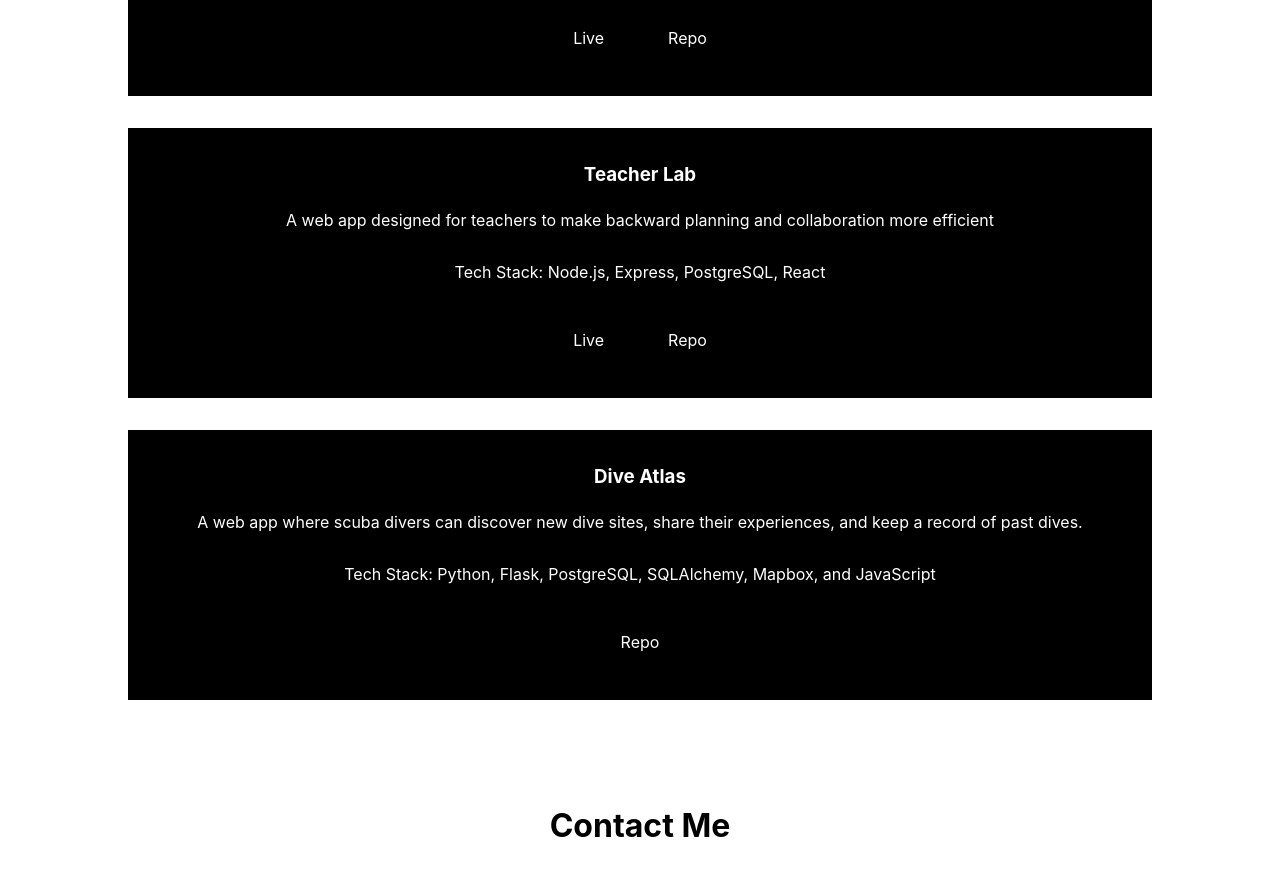
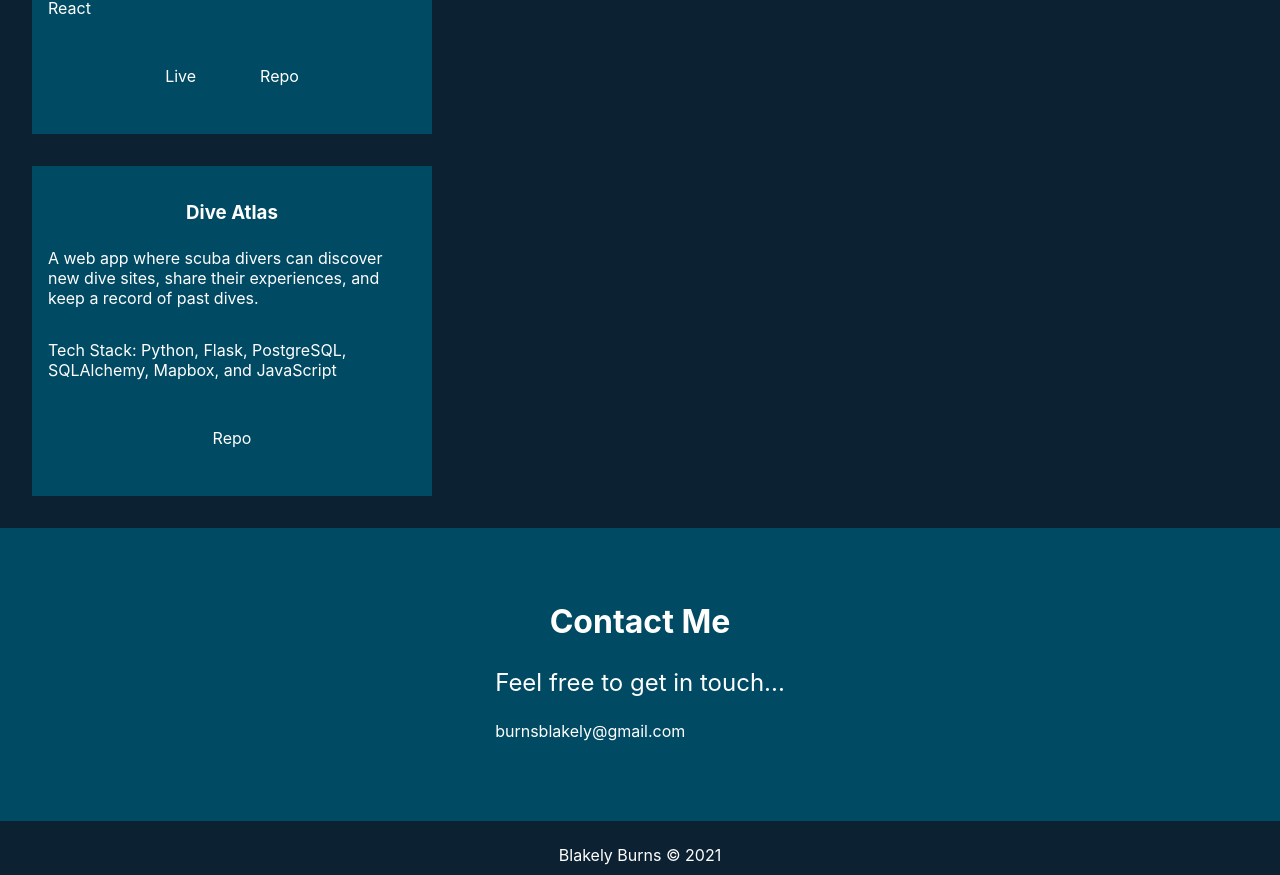
Before and after one commit to blakes24/next-portfolio, a Next.js app: page / in a window 1280 px wide. Shown: the part 2843-3718 px from the top of the page. Built offline with nearby package versions, Linux system fonts and the light colour scheme.

Commit message:
Add color variables

```diff
--- a/components/Navbar.tsx
+++ b/components/Navbar.tsx
@@ -21,7 +21,7 @@ const Navbar: React.FC = () => {
   const links = (
     <ul>
       <li onClick={toggleMenu}>
-        <Link href="/">
+        <Link href="#">
           <a>Home</a>
         </Link>
       </li>
--- a/pages/index.tsx
+++ b/pages/index.tsx
@@ -11,7 +11,7 @@ const Home: React.FC = () => {
       <div className={styles.landing}>
         <h1 className={styles.title}>Blakely Burns</h1>
         <p className={styles.description}>Full-stack web developer</p>
-        <Link href="/projects">
+        <Link href="#projects">
           <a className={styles.link}>View my work</a>
         </Link>
       </div>
--- a/styles/About.module.scss
+++ b/styles/About.module.scss
@@ -3,6 +3,11 @@
 .main {
   max-width: 1200px;
   text-align: center;
+  // color: $primary-dark;
+
+  // h2 {
+  //   color: $primary-dark;
+  // }
 }
 
 .bio {
--- a/styles/Footer.module.scss
+++ b/styles/Footer.module.scss
@@ -1,7 +1,7 @@
 @import "variables";
 
 .footer {
-  background-color: black;
+  background-color: $primary-dark;
   color: white;
   padding: 1.5rem;
   margin-top: 2rem;
--- a/styles/Home.module.scss
+++ b/styles/Home.module.scss
@@ -1,3 +1,5 @@
+@import 'variables';
+
 .main {
   padding: 0;
   margin: 0;
@@ -21,9 +23,9 @@
   align-items: center;
   margin: 0;
   min-height: 100vh;
-  color: whitesmoke;
-  background-color: black;
   width: 100vw;
+  background-color: $primary-dark;
+  color: $light;
 }
 
 .title {
@@ -43,7 +45,7 @@
 }
 
 .link {
-  background-color: black;
+  background-color: $primary;
   color: white;
   padding: .8rem;
   border-radius: .5rem;
--- a/styles/Navbar.module.scss
+++ b/styles/Navbar.module.scss
@@ -1,7 +1,9 @@
+@import 'variables';
+
 .main {
   padding: 1rem;
   width: 100%;
-  background-color: black;
+  background-color: $primary-dark;
   color: white;
   display: flex;
   justify-content: flex-end;
--- a/styles/ProjectCard.module.scss
+++ b/styles/ProjectCard.module.scss
@@ -1,13 +1,13 @@
 @import "variables";
 
 .main {
-  background-color: $dark;
+  background-color: $primary;
   color: $light;
   display: flex;
   flex-direction: column;
   justify-content: center;
   align-items: center;
-  width: 80vw;
+  max-width: 400px;
   padding: 1rem;
   margin: 2rem;
 
--- a/styles/ProjectContainer.module.scss
+++ b/styles/ProjectContainer.module.scss
@@ -1,15 +1,14 @@
 @import "variables";
 
 .main {
-  // background-color: $dark;
-  // color: $light;
+  color: $light;
+  background-color: $primary-dark;
   // display: flex;
   // flex-direction: column;
   // justify-content: center;
   // align-items: center;
-  // width: 80vw;
+  width: 100vw;
   // padding: 1rem;
-  // margin: 2rem;
 
   h2 {
     text-align: center;
--- a/styles/globals.scss
+++ b/styles/globals.scss
@@ -1,3 +1,5 @@
+@import 'variables';
+
 html,
 body {
   padding: 0;
@@ -5,7 +7,12 @@ body {
   scroll-behavior: smooth;
   font-family: -apple-system, BlinkMacSystemFont, Segoe UI, Roboto, Oxygen,
     Ubuntu, Cantarell, Fira Sans, Droid Sans, Helvetica Neue, sans-serif;
+  background-color: $primary;
+  color: $light;
+  scroll-padding-top: 64px;
 }
+
+
 
 a {
   color: inherit;
--- a/styles/variables.scss
+++ b/styles/variables.scss
@@ -12,3 +12,7 @@ $bp-mobile: 480px;
 
  $dark: black;
  $light: white;
+ $primary: #014a64;
+ $primary-dark: #0C2233;
+ $primary-light: #065471;
+ $secondary: #FFC045;
```
